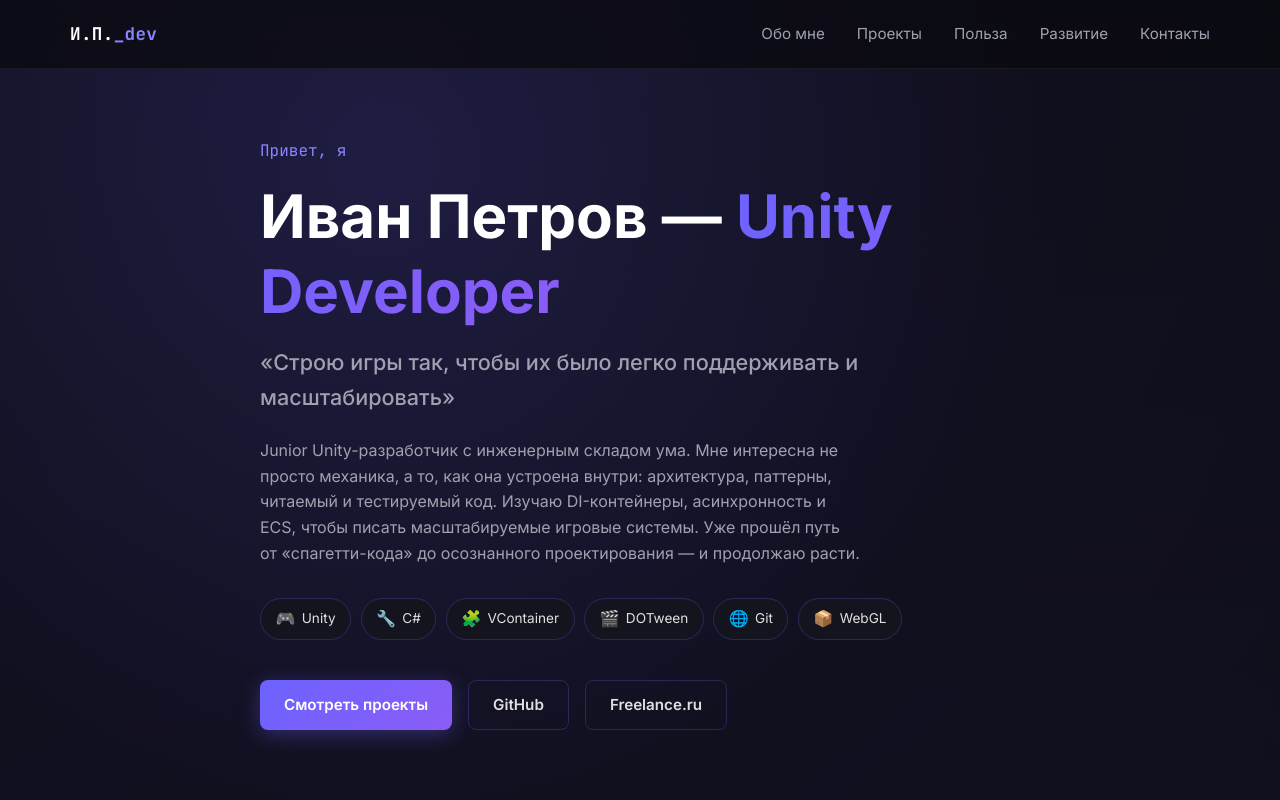
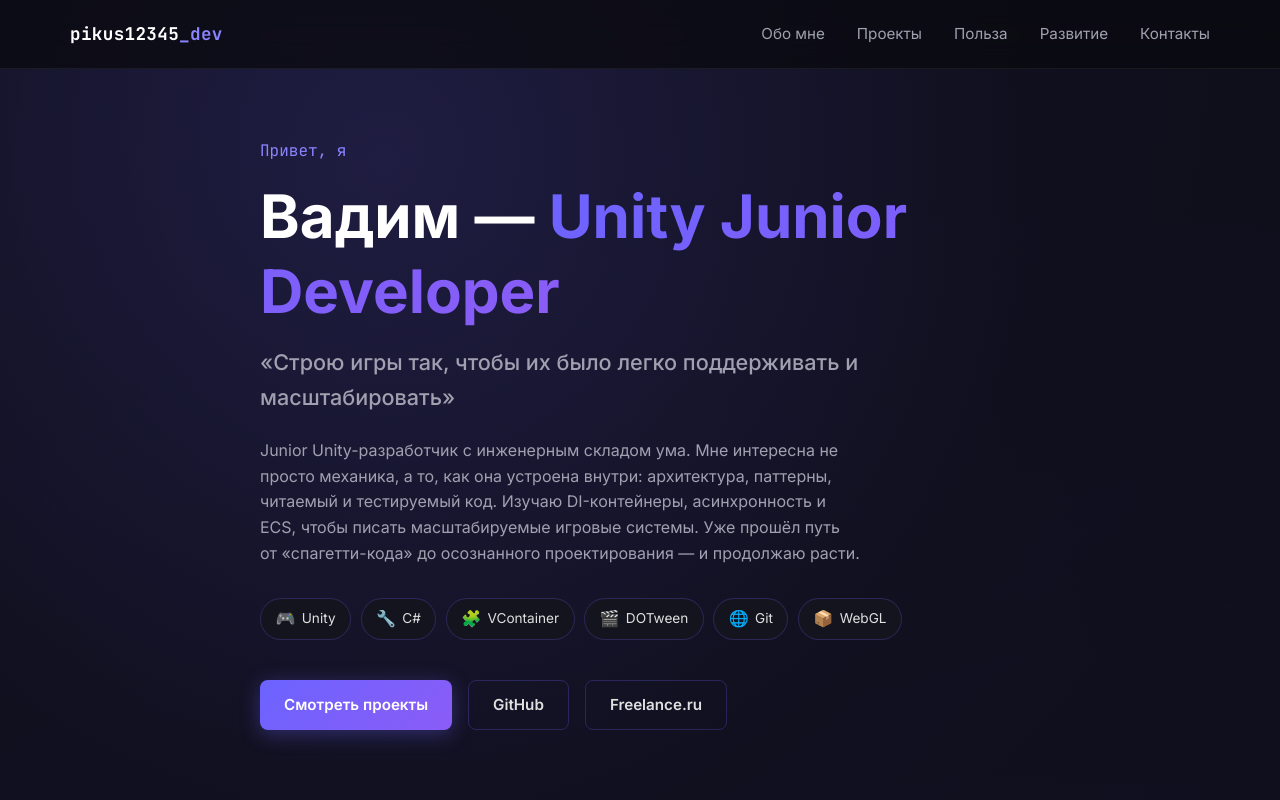
Before and after one commit to pikus12345/pikus12345.github.io, a plain HTML site: page index.html in a window 1280 px wide. Shown: the top 800 px of the page. Drawn offline with Linux system fonts and the light colour scheme.

Commit message:
Update index.html

```diff
--- a/index.html
+++ b/index.html
@@ -3,15 +3,15 @@
 <head>
   <meta charset="UTF-8">
   <meta name="viewport" content="width=device-width, initial-scale=1.0">
-  <title>Иван Петров — Unity Developer | Портфолио</title>
+  <title>Вадим — Unity Junior Developer | Портфолио</title>
   <meta name="description" content="Портфолио Junior Unity Developer с инженерным уклоном. Проекты, архитектурные решения, паттерны и код.">
   <meta name="keywords" content="Unity, Unity Developer, C#, game development, портфолио, разработчик игр">
-  <meta name="author" content="Иван Петров">
+  <meta name="author" content="Вадим">
   <meta name="theme-color" content="#0a0a0f">
 
   <!-- Open Graph -->
   <meta property="og:type" content="website">
-  <meta property="og:title" content="Иван Петров — Unity Developer">
+  <meta property="og:title" content="Вадим — Unity Junior Developer">
   <meta property="og:description" content="Строю игры так, чтобы их было легко поддерживать и масштабировать.">
   <meta property="og:image" content="assets/images/hero-bg.jpg">
   <meta property="og:url" content="https://your-account.github.io/my-portfolio-site/">
@@ -31,7 +31,7 @@
   <!-- ================= ХЭДЕР ================= -->
   <header class="header">
     <div class="container">
-      <a href="#hero" class="logo">И.П.<span>_dev</span></a>
+      <a href="#hero" class="logo">pikus12345<span>_dev</span></a>
 
       <nav aria-label="Основная навигация">
         <button class="nav-toggle" aria-label="Открыть меню" aria-expanded="false">
@@ -55,7 +55,7 @@
       <div class="container">
         <div class="hero-content" id="about">
           <span class="hero-greeting">Привет, я</span>
-          <h1 class="hero-title" id="hero-title">Иван Петров — <span class="highlight">Unity Developer</span></h1>
+          <h1 class="hero-title" id="hero-title">Вадим — <span class="highlight">Unity Junior Developer</span></h1>
           <p class="hero-slogan">«Строю игры так, чтобы их было легко поддерживать и масштабировать»</p>
           <p class="hero-description">
             Junior Unity-разработчик с инженерным складом ума. Мне интересна не просто механика,
@@ -487,7 +487,7 @@
         <li><a class="social-link" href="mailto:your_email@gmail.com"><span aria-hidden="true">✉️</span> Email</a></li>
       </ul>
 
-      <p class="footer-copy">© <span id="current-year">2026</span> Иван Петров. Все права защищены.</p>
+      <p class="footer-copy">© <span id="current-year">2026</span> Сайт сгенерирован с помощью Claude Sonnet 5</p>
     </div>
   </footer>
 
```
